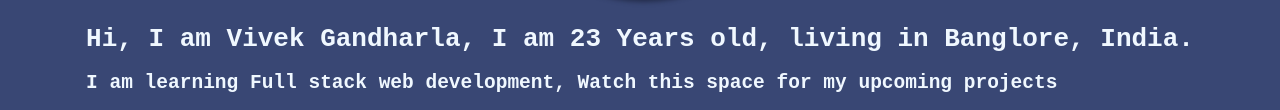
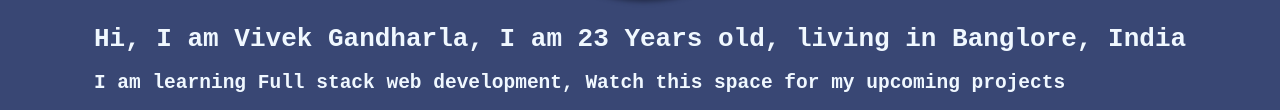
Before and after one commit to vivekgandharla/Dev-Portfolio, a plain HTML site: page index.html in a window 1280 px wide. Shown: the part 458-568 px from the top of the page. Drawn offline with Linux system fonts and the light colour scheme.

Commit message:
made changes

```diff
--- a/index.html
+++ b/index.html
@@ -12,8 +12,7 @@
 
             <img class="profile-pic" src="https://pbs.twimg.com/profile_images/1592817688094838785/klI-aiQd_400x400.jpg">
             <div class="site-header-content">
-                <!-- code -->
-                <h1>Hi, I am Vivek Gandharla, I am 23 Years old, living in Banglore, India.</h1>
+                <h1>Hi, I am Vivek Gandharla, I am 23 Years old, living in Banglore, India</h1>
                 <h2>I am learning Full stack web development, Watch this space for my upcoming projects</h2>
                 <h3>If you want to learn with me ping me @ <a class="course-link" href="https://www.instagram.com/vivekgandharla/">Instagram</a></h3>
                 <h4>you can also fork my repos at <a class="course-link-1" href="https://github.com/vivekgandharla">GitHub</a> </h4>
```
